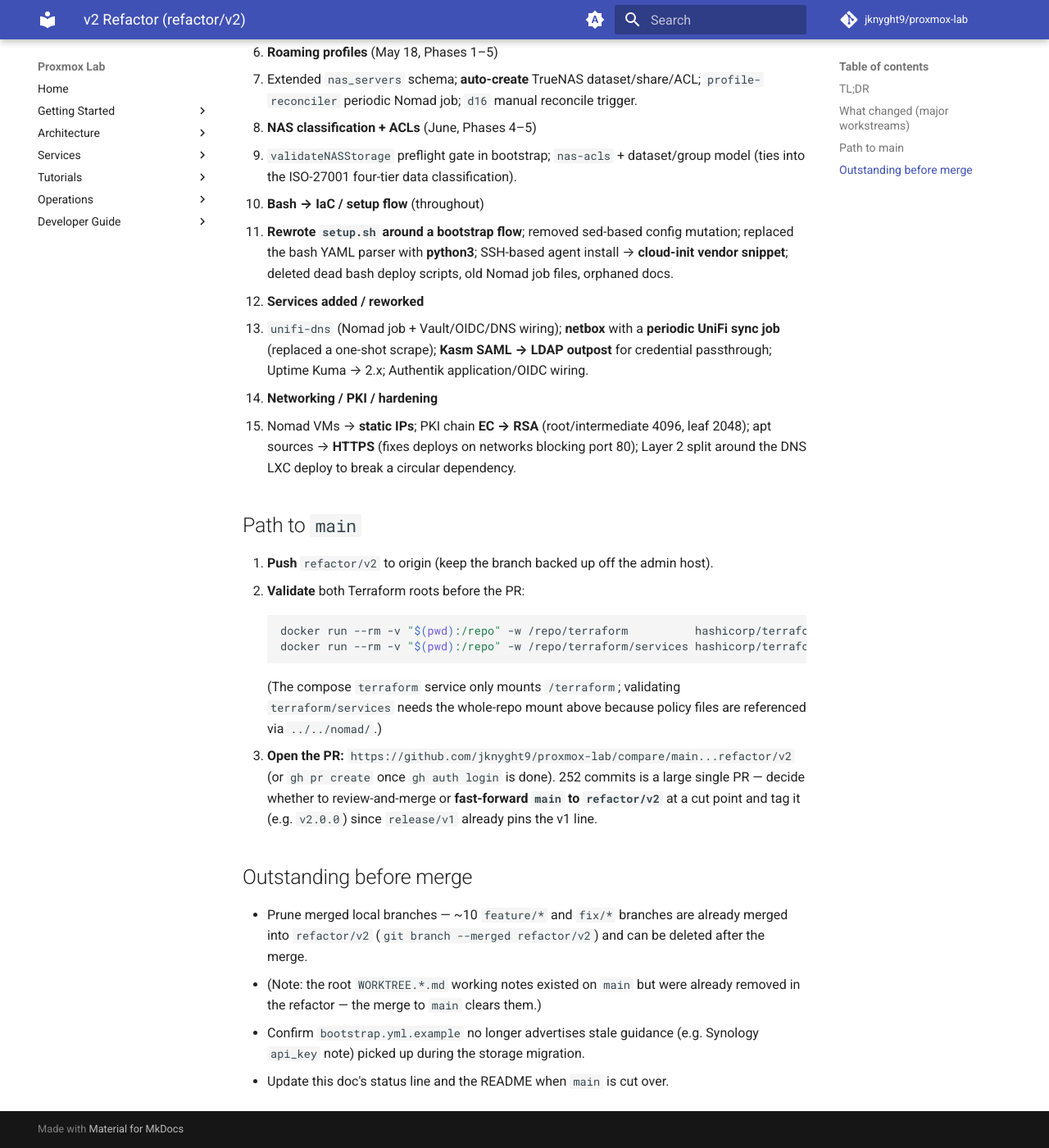
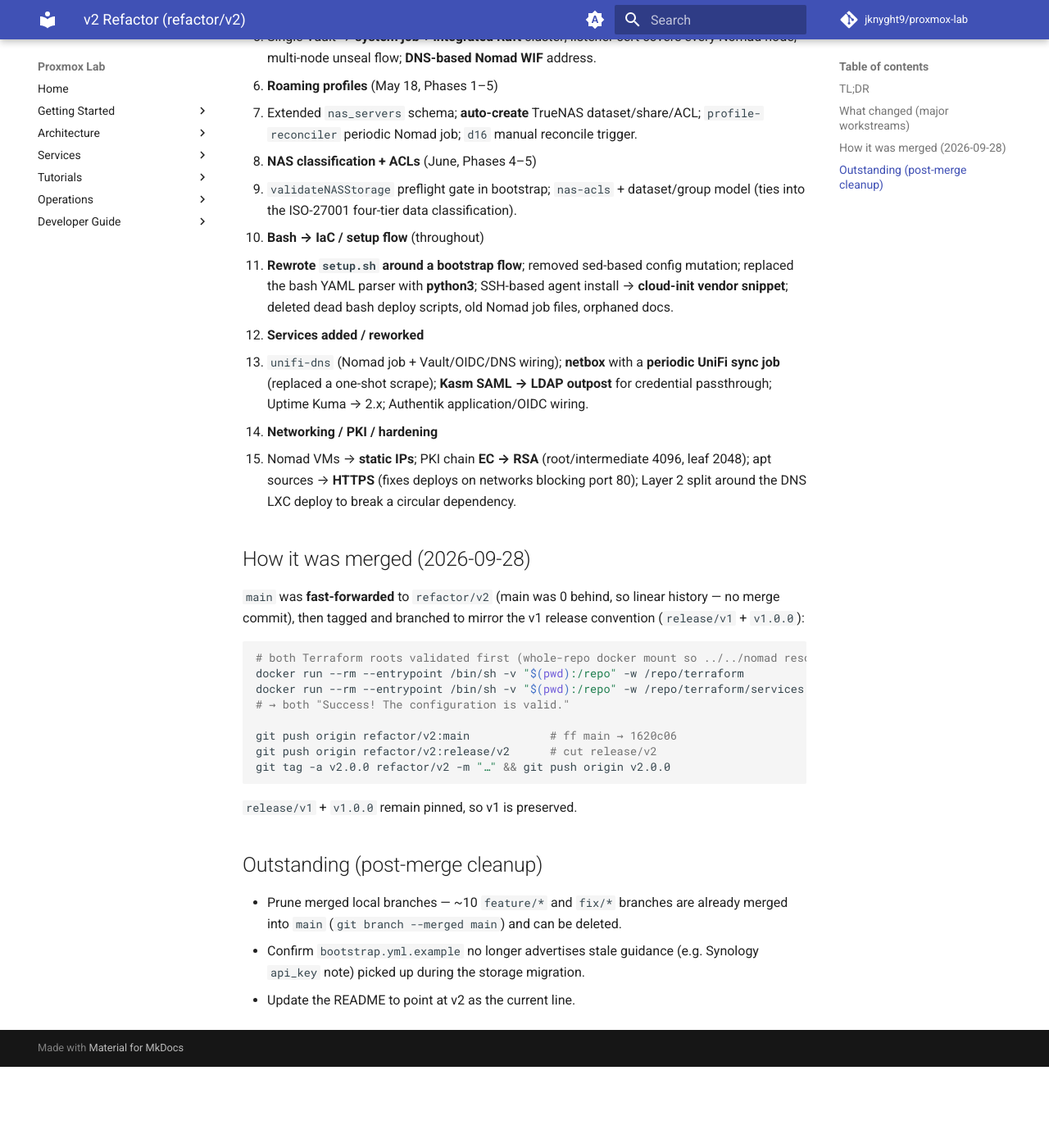
Before and after one commit to jknyght9/proxmox-lab, an MkDocs documentation site: the page built from docs/planning/v2-refactor.md, in a window 1280 px wide and 1400 px high, scrolled down 1078 px. Shown: the whole window at 82% size. Built offline with MkDocs 1.6.1 and Material for MkDocs 9.7.7, drawn with Linux system fonts in a browser that asks for light colours; comment, search, counter and statistics services are not loaded; after the commit the page ends 2379 px from its top, so only the background shows below that; some of the changed text lies outside the part shown.

Commit message:
docs: mark v2 refactor merged (main @ v2.0.0, release/v2 cut)
refactor/v2 fast-forwarded to main on 2026-09-28, tagged v2.0.0, release/v2
cut to mirror the v1 release convention. Update status line + replace the
"path to main" section with how it was merged.

Co-Authored-By: Claude Opus 4.8 <noreply@anthropic.com>
Claude-Session: https://claude.ai/code/session_01EmBrC3a2eQ6F3WkBpRkriu

````diff
--- a/docs/planning/v2-refactor.md
+++ b/docs/planning/v2-refactor.md
@@ -14,7 +14,7 @@ It is an **IaC-first rewrite**: work that used to live in `lib/*.sh` bash moved
 | Commits ahead of `main` | **252** (2026-04-10 → 2026-09-02) |
 | Diff vs `main` | 209 files, **+17,634 / −22,195** (net **−4,561** lines) |
 | `lib/` (bash) change | +2,395 / **−8,427** (~6k lines of bash removed) |
-| Merge state | **Not yet merged to `main`** (`main` @ `5fbb9c8`, `release/v1` == main) |
+| Merge state | ✅ **Merged 2026-09-28** — `main` @ `1620c06`, tagged **`v2.0.0`**, `release/v2` cut (mirrors `release/v1`/`v1.0.0`) |
 
 > Point-in-time source-control status (unpushed commits, stashes, deployed-vs-repo
 > gaps on the lab admin host) is tracked lab-side in
@@ -58,28 +58,29 @@ The refactor was executed as several **phased** arcs (commit subjects tagged "Ph
      apt sources → **HTTPS** (fixes deploys on networks blocking port 80); Layer 2 split
      around the DNS LXC deploy to break a circular dependency.
 
-## Path to `main`
+## How it was merged (2026-09-28)
 
-1. **Push** `refactor/v2` to origin (keep the branch backed up off the admin host).
-2. **Validate** both Terraform roots before the PR:
-   ```bash
-   docker run --rm -v "$(pwd):/repo" -w /repo/terraform          hashicorp/terraform:1.14 validate
-   docker run --rm -v "$(pwd):/repo" -w /repo/terraform/services hashicorp/terraform:1.14 validate
-   ```
-   (The compose `terraform` service only mounts `/terraform`; validating
-   `terraform/services` needs the whole-repo mount above because policy files are
-   referenced via `../../nomad/`.)
-3. **Open the PR:** `https://github.com/jknyght9/proxmox-lab/compare/main...refactor/v2`
-   (or `gh pr create` once `gh auth login` is done). 252 commits is a large single PR —
-   decide whether to review-and-merge or **fast-forward `main` to `refactor/v2`** at a cut
-   point and tag it (e.g. `v2.0.0`) since `release/v1` already pins the v1 line.
+`main` was **fast-forwarded** to `refactor/v2` (main was 0 behind, so linear history — no
+merge commit), then tagged and branched to mirror the v1 release convention
+(`release/v1` + `v1.0.0`):
 
-## Outstanding before merge
+```bash
+# both Terraform roots validated first (whole-repo docker mount so ../../nomad resolves):
+docker run --rm --entrypoint /bin/sh -v "$(pwd):/repo" -w /repo/terraform          hashicorp/terraform:1.14 -c 'terraform init -backend=false >/dev/null 2>&1 && terraform validate'
+docker run --rm --entrypoint /bin/sh -v "$(pwd):/repo" -w /repo/terraform/services hashicorp/terraform:1.14 -c 'terraform init -backend=false >/dev/null 2>&1 && terraform validate'
+# → both "Success! The configuration is valid."
+
+git push origin refactor/v2:main            # ff main → 1620c06
+git push origin refactor/v2:release/v2      # cut release/v2
+git tag -a v2.0.0 refactor/v2 -m "…" && git push origin v2.0.0
+```
+
+`release/v1` + `v1.0.0` remain pinned, so v1 is preserved.
+
+## Outstanding (post-merge cleanup)
 
 - Prune merged local branches — ~10 `feature/*` and `fix/*` branches are already merged into
-  `refactor/v2` (`git branch --merged refactor/v2`) and can be deleted after the merge.
-- (Note: the root `WORKTREE.*.md` working notes existed on `main` but were already removed in
-  the refactor — the merge to `main` clears them.)
+  `main` (`git branch --merged main`) and can be deleted.
 - Confirm `bootstrap.yml.example` no longer advertises stale guidance (e.g. Synology
   `api_key` note) picked up during the storage migration.
-- Update this doc's status line and the README when `main` is cut over.
+- Update the README to point at v2 as the current line.
````
